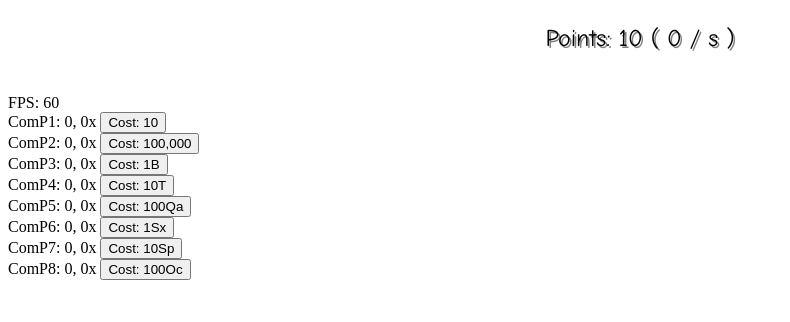
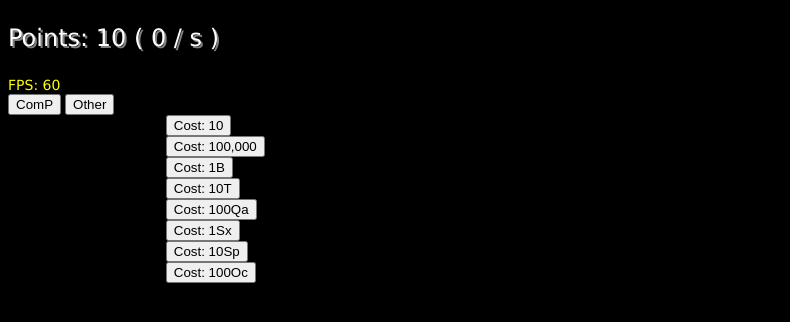
Before and after one commit to QnoraeT/Incremental_again, a plain HTML site: page index.html in a window 1280 px wide. Shown: the whole page, without its empty margins (0-790 px from the left). Drawn offline with Linux system fonts and the light colour scheme.

Commit message:
html optimization + preparation for 2nd layer
Problems: trying to make the simplify tab only show up after 1e15 but without making it a new division, idk how to do it, ComP text blending in with the BG

```diff
--- a/index.html
+++ b/index.html
@@ -8,58 +8,31 @@
         <!--Currencies get displayed here-->
         <div>
             <p id="points"></p>
+            <fps id="fps"></fps>
              <br>
-        <span id="fps"></span>
       </div>
         <!--Tabs-->
         <div>
+            <button id="tab_comp" onclick="switchTab(0,0);"></button>
+            <button id="tab_other" onclick="switchTab(1,0);"></button>
+        </div>
+        <div id="simpTab">
+            <button id="tab_simplify" onclick="switchTab(2,0);"></button>
+        </div>
 
-        </div>
+        <!--Simplify Tab-->
+        <div id = "Simplify">
+
+            </div>
         <!--Generators-->
-        <div>
-            <span id="gen-comp1-name">ComP1:</span>
-            <span id="gen-comp1-amount"></span>
-            <span id="gen-comp1-multi"></span>
-            <button id="gen-comp1-cost" onclick="buyComp(1);"></button>
-            <br>
-            <span id="gen-comp2-name">ComP2:</span>
-            <span id="gen-comp2-amount"></span>
-            <span id="gen-comp2-multi"></span>
-            <button id="gen-comp2-cost" onclick="buyComp(2);"></button>
-            <br>
-            <span id="gen-comp3-name">ComP3:</span>
-            <span id="gen-comp3-amount"></span>
-            <span id="gen-comp3-multi"></span>
-            <button id="gen-comp3-cost" onclick="buyComp(3);"></button>
-            <br>
-            <span id="gen-comp4-name">ComP4:</span>
-            <span id="gen-comp4-amount"></span>
-            <span id="gen-comp4-multi"></span>
-            <button id="gen-comp4-cost" onclick="buyComp(4);"></button>
-            <br>
-            <span id="gen-comp5-name">ComP5:</span>
-            <span id="gen-comp5-amount"></span>
-            <span id="gen-comp5-multi"></span>
-            <button id="gen-comp5-cost" onclick="buyComp(5);"></button>
-            <br>
-            <span id="gen-comp6-name">ComP6:</span>
-            <span id="gen-comp6-amount"></span>
-            <span id="gen-comp6-multi"></span>
-            <button id="gen-comp6-cost" onclick="buyComp(6);"></button>
-            <br>
-            <span id="gen-comp7-name">ComP7:</span>
-            <span id="gen-comp7-amount"></span>
-            <span id="gen-comp7-multi"></span>
-            <button id="gen-comp7-cost" onclick="buyComp(7);"></button>
-            <br>
-            <span id="gen-comp8-name">ComP8:</span>
-            <span id="gen-comp8-amount"></span>
-            <span id="gen-comp8-multi"></span>
-            <button id="gen-comp8-cost" onclick="buyComp(8);"></button>
+        <div id="comp">
+            <!--Generator html code autogenerated in the html.js file-->
         </div>
 
         <script src="src/utils/break_eternity.min.js"></script>
         <script src="src/utils/utils.js"></script>
+        <script src="src/html.js"></script>
         <script src="src/main.js"></script>
+
     </body>
 </html>
--- /dev/null
+++ b/src/html.js
@@ -0,0 +1,25 @@
+const brTag = document.createElement("br");
+
+for (let comp = 1; comp <= 8; ++comp)
+{
+    let name = document.createElement("span");
+
+    name.innerHTML = "ComP" + comp + ": ";
+    name.id = "gen-comp" + comp + "-name";
+    document.getElementById("comp").appendChild(name);
+
+    let amount = document.createElement("span");
+    amount.id = "gen-comp" + comp + "-amount";
+    document.getElementById("comp").appendChild(amount);
+
+    let multi = document.createElement("span");
+    multi.id = "gen-comp" + comp + "-multi";
+    document.getElementById("comp").appendChild(multi);
+
+    let buyButton = document.createElement("button");
+    buyButton.id = "gen-comp" + comp + "-cost";
+    buyButton.onclick = () => buyComp(comp);
+    document.getElementById("comp").appendChild(buyButton);
+
+    document.getElementById("comp").appendChild(document.createElement("br"));
+}
--- a/src/main.js
+++ b/src/main.js
@@ -1,8 +1,82 @@
-//let points = new Decimal(10);
 let points = new Decimal(10);
 let compExp = new Decimal(0.8)
 let compBM = new Decimal(2)
 let compScale = new Decimal(150);
+let inChallenge = ["","","",""]
+let notation = "Mixed Scientific";
+let totalTime = 0;
+let gameTime = new Decimal(0);
+let timeSpeed = new Decimal(1);
+let totalPointsInSimplify = new Decimal(10);
+let totalPoints = new Decimal(0);
+let tab = [0,0,0];
+let simplify = {
+    "main": {
+        simplifyEnergy: new Decimal(0),
+        simplifyStat: new Decimal(0),
+        SEExp: new Decimal(1.75),
+        SAExp: new Decimal(0.75),
+        simplifyReq: new Decimal(1e15),
+        totalXP: new Decimal(0), // (TruePP + TrueMP + True1P + TrueDP)^SimpEXP
+    },
+    "PP": {
+        allocated: new Decimal(0),
+        generated: new Decimal(0),
+        trueValue: new Decimal(0),
+        effect: new Decimal(1)
+    },
+    "MP": {
+        allocated: new Decimal(0),
+        generated: new Decimal(0),
+        trueValue: new Decimal(0),
+        effect: new Decimal(1)
+    },
+    "1P": {
+        allocated: new Decimal(0),
+        generated: new Decimal(0),
+        trueValue: new Decimal(0),
+        effect: new Decimal(2)
+    },
+    "DP": {
+        allocated: new Decimal(0),
+        generated: new Decimal(0),
+        trueValue: new Decimal(0),
+        effect: new Decimal(1)
+    },
+    "challenge": {
+        completed: [0,0,0,0,0,0,0,0,0,0,0,0,0,0,0,0], // 0-3 Magnifying [] 4-7 Beginner [] 8-11 Articulated [] 12-15 77777777 []
+        timeInChallenge: new Decimal(0),
+    },
+    "upgrades": {
+        simplifyMainUPG: new Decimal(0),
+        simplifyUPGNum2: new Decimal(0),
+        PPUPG: new Decimal(0),
+        MPUPG: new Decimal(0),
+        OPUPG: new Decimal(0), // OP -> 1P
+        DPUPG: new Decimal(0),
+    },
+    "situation1": {
+        amount: new Decimal(0),
+        rank: new Decimal(0),
+        tier: new Decimal(0),
+        tetr: new Decimal(0),
+        pent: new Decimal(0),
+    },
+    "situation2": {
+        amount: new Decimal(0),
+        bar1: new Decimal(0),
+        bar2: new Decimal(0),
+        bar3: new Decimal(0),
+        bar4: new Decimal(0),
+    },
+    "situation3": {
+        amount: new Decimal(0),
+        milestonePts: new Decimal(0),
+        milestoneComp8: new Decimal(0),
+        milestoneTotalBought: new Decimal(0),
+        milestoneMisc: new Decimal(0), // custom challenges and stuff ("don't buy comp1 more than once", "reach 1e100 in 15 seconds without comp6+", etc)
+    },
+}
 
 let comps = {
     "1": {
@@ -10,56 +84,56 @@ let comps = {
         amount: new Decimal(0),
         trueamount: new Decimal(0),
         cost: new Decimal(10),
-        multi: new Decimal(0)
+        multi: new Decimal(1)
     },
     "2": {
         bought: new Decimal(0),
         amount: new Decimal(0),
         trueamount: new Decimal(0),
         cost: new Decimal(100_000),
-        multi: new Decimal(0)
+        multi: new Decimal(1)
     },
     "3": {
         bought: new Decimal(0),
         amount: new Decimal(0),
         trueamount: new Decimal(0),
         cost: new Decimal(1e9),
-        multi: new Decimal(0)
+        multi: new Decimal(1)
     },
     "4": {
         bought: new Decimal(0),
         amount: new Decimal(0),
         trueamount: new Decimal(0),
         cost: new Decimal(10e12),
-        multi: new Decimal(0)
+        multi: new Decimal(1)
     },
     "5": {
         bought: new Decimal(0),
         amount: new Decimal(0),
         trueamount: new Decimal(0),
         cost: new Decimal(100e15),
-        multi: new Decimal(0)
+        multi: new Decimal(1)
     },
     "6": {
         bought: new Decimal(0),
         amount: new Decimal(0),
         trueamount: new Decimal(0),
         cost: new Decimal(1e21),
-        multi: new Decimal(0)
+        multi: new Decimal(1)
     },
     "7": {
         bought: new Decimal(0),
         amount: new Decimal(0),
         trueamount: new Decimal(0),
         cost: new Decimal(10e24),
-        multi: new Decimal(0)
+        multi: new Decimal(1)
     },
     "8": {
         bought: new Decimal(0),
         amount: new Decimal(0),
         trueamount: new Decimal(0),
         cost: new Decimal(100e27),
-        multi: new Decimal(0)
+        multi: new Decimal(1)
     }
 }
 
@@ -68,13 +142,22 @@ for (let [index, comp] of Object.entries(comps)){
     document.getElementById("gen-comp" + index + "-multi").innerHTML = format(comp.multi) + "x";
     document.getElementById("gen-comp" + index + "-amount").innerHTML = format(comp.trueamount) + ",";
 }
+document.getElementById("tab_comp").innerHTML = "ComP";
+document.getElementById("tab_other").innerHTML = "Other";
+document.getElementById("tab_simplify").innerHTML = "Simplify";
 
+function switchTab(t,id){tab[id]=t;}
+function getSimplifyGain(){
+    let temp
+    temp = simplify.main.SEExp.pow(totalPointsInSimplify.log().div(12).sub(1)).floor()
+    return temp
+}
 function buyComp(comp){
     if (points.gte(comps[comp].cost)){
         points = points.minus(comps[comp].cost);
         comps[comp].bought = comps[comp].bought.add(1);
-
         //update cost, formula: 10^(4(comp) + 2x(comp) - 3), x = comps[comp].bought
+        //but what about further ingame, where ComP costs scale based off of time?? its not gonna update and will show an amount too high or low than it actually is
         let temp = comps[comp].bought
         if (temp.gte(compScale)){
         temp = temp.div(compScale).pow(2).mul(compScale)
@@ -82,39 +165,49 @@ function buyComp(comp){
         temp = new Decimal((comp * 4) - 3).add(new Decimal(comp)
                     .mul(2).mul(temp));
         comps[comp].cost = new Decimal(10).pow(temp);
-
-        //update multiplayers
+        //update multipliers
+        //same issue with costs
         comps[comp].multi = new Decimal(1);
-        if (comps[comp].bought.gte(2));
+        if (comps[comp].bought.gte(2));{
             comps[comp].multi = comps[comp].multi.mul(compBM.pow(comps[comp].bought.sub(1)))
-
-        if (comp == 1)
+        }
+        if (comp == 1){
             comps[comp].multi = comps[comp].multi.mul(10).pow(2);
-        if (comp == 2)
+        }
+        if (comp == 2){
             comps[comp].multi = comps[comp].multi.mul(4).pow(1.584962500721156);
-
+        }
         //update cost HTML
         document.getElementById("gen-comp" + comp + "-cost").innerHTML = "Cost: " + format(comps[comp].cost);
-        document.getElementById("gen-comp" + comp + "-multi").innerHTML = format(comps[comp].multi) + "x";
+        document.getElementById("gen-comp" + comp + "-multi").innerHTML = format(comps[comp].multi) + "x ";
     }
 }
-
 function getTrueAmount(comp){
     comps[comp].trueamount=comps[comp].amount.pow(compExp).add(comps[comp].bought)
     return comps[comp].trueamount;
 }
-
 function calcPointsPerSecond(){
     return getTrueAmount(1).mul(comps[1].multi);
 }
-
 function calcCompxPerSecond(comp) {
     if (comp === 8)
         return new Decimal(0);
-
     return getTrueAmount(comp + 1).mul(comps[comp + 1].multi);
 }
-
+function hideShow(id, condition){
+    let x = document.getElementById(id);
+    if (condition) {
+      x.style.display = "block";
+    } else {
+      x.style.display = "none";
+    }
+    //if (tab[tabID] == value) {
+    //    x.style.display = "block";
+    //  } else {
+    //    x.style.display = "none";
+    //  }
+    //
+}
 {
     window.requestAnimationFrame(gameLoop);
     let oldTimeStamp = 0;
@@ -123,15 +216,23 @@ function calcCompxPerSecond(comp) {
     {
         let delta = (timeStamp - oldTimeStamp) / 1000;
         const FPS = Math.round(1 / delta);
-
-        points = points.add(calcPointsPerSecond().times(delta));
+        let gameDelta = new Decimal(delta).mul(timeSpeed)
+        points = points.add(calcPointsPerSecond().times(gameDelta));
+        totalPoints = totalPoints.add(calcPointsPerSecond().times(gameDelta));
+        totalPointsInSimplify = totalPointsInSimplify.add(calcPointsPerSecond().times(gameDelta));
         for (let comp = 1; comp <= 8; ++comp)
         {
-            comps[comp].amount = comps[comp].amount.add(calcCompxPerSecond(comp).times(delta));
-            document.getElementById("gen-comp" + comp + "-amount").innerHTML = format(comps[comp].trueamount) + ",";
+            comps[comp].amount = comps[comp].amount.add(calcCompxPerSecond(comp).times(gameDelta));
+            let tr = comps[comp].amount.add(calcCompxPerSecond(comp)).pow(compExp).sub(comps[comp].amount.pow(compExp))
+            document.getElementById("gen-comp" + comp + "-amount").innerHTML = format(comps[comp].trueamount) + " (" + format(tr) + "/s), [ " + format(comps[comp].bought) + " ]    ";
         }
         document.getElementById("points").innerHTML = "Points: " + format(points, true) + " ( " +format(calcPointsPerSecond(),true) + " / s )";
         document.getElementById("fps").innerHTML = "FPS: " + FPS;
+        //hideShow("comp",0,0)
+        //hideShow("Simplify",2,0)
+        hideShow("comp",tab[0] == 0)
+        hideShow("Simplify",tab[2] == 0)
+        hideShow("simpTab",totalPoints.gte(1e15))
 
         oldTimeStamp = timeStamp;
         window.requestAnimationFrame(gameLoop);
--- a/styles.css
+++ b/styles.css
@@ -3,16 +3,23 @@
   font-family: "Danidanijr";
   src: url("danidanijrs-font.ttf");
 }
-
+body {
+  background-color: black;
+}
 p {
-    font-family: "Comic Sans MS";
+    font-family: "Verdana";
     font-size: 24px;
-    text-align: center;
+    text-align: left;
     text-shadow: 2px 2px grey;
+    color: white;
 }
-pps {
-  font-family: "Comic Sans MS";
-  font-size: 18px;
-  text-align: center;
-  text-shadow: 2px 2px grey;
+fps {
+  font-family: "Verdana";
+  font-size: 14px;
+  text-align: right;
+  color: yellow;
 }
+br {
+  font-family: "Verdana";
+  color: white;
+}
```
